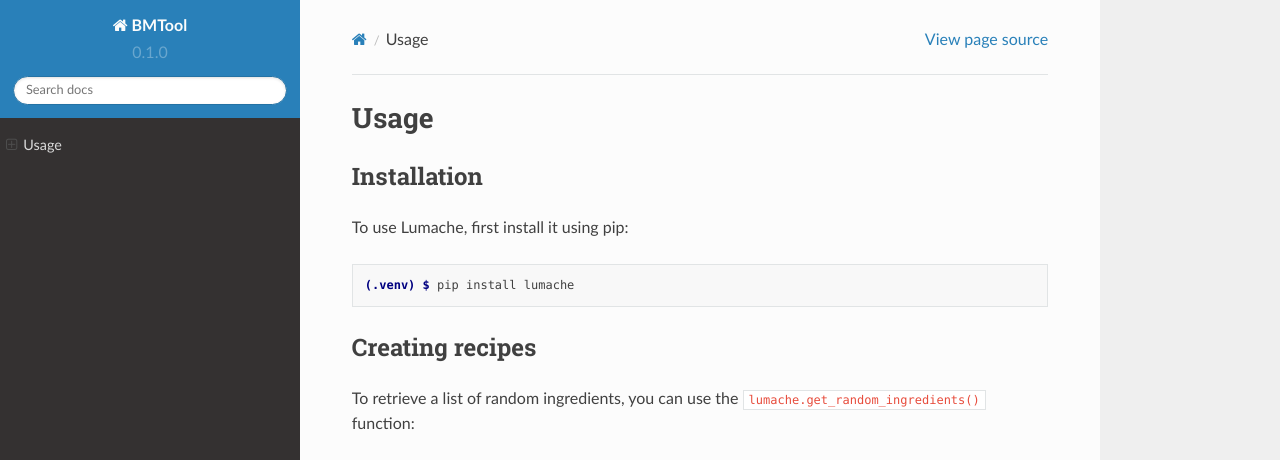
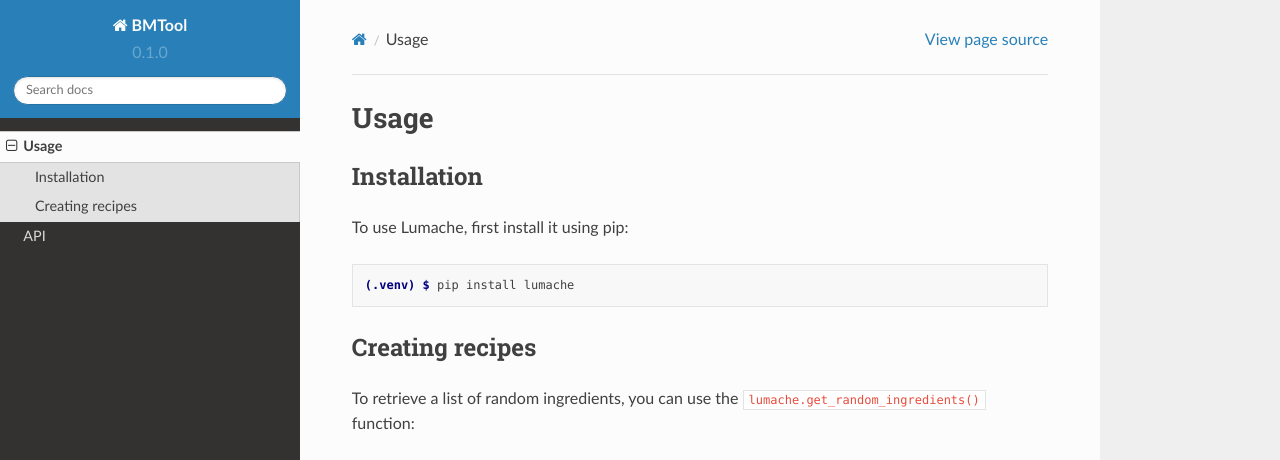
Before and after one commit to Kunlun-Zhu/BMTools-document, a Sphinx documentation site: the page built from docs/source/usage.rst, in a window 1280 px wide and 1095 px high. Shown: the top 460 px of the window. Built offline with Sphinx 7.4.7 and the Read the Docs theme 2.0.0, drawn with Linux system fonts in a browser that asks for light colours; grey boxes are pictures that could not be loaded.

Commit message:
Update index.rst

```diff
--- a/docs/source/index.rst
+++ b/docs/source/index.rst
@@ -228,3 +228,12 @@ Star History
 .. image:: https://api.star-history.com/svg?repos=OpenBMB/BMTools&type=Date
     :width: 600px
     :align: center
+
+
+Contents
+--------
+
+.. toctree::
+
+   usage
+   api
```
